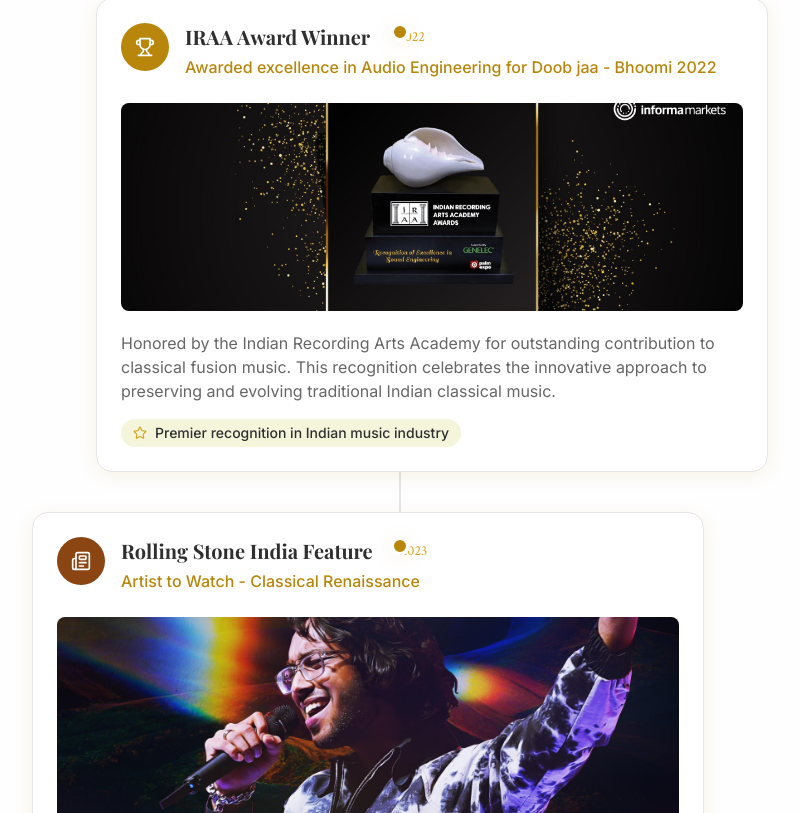
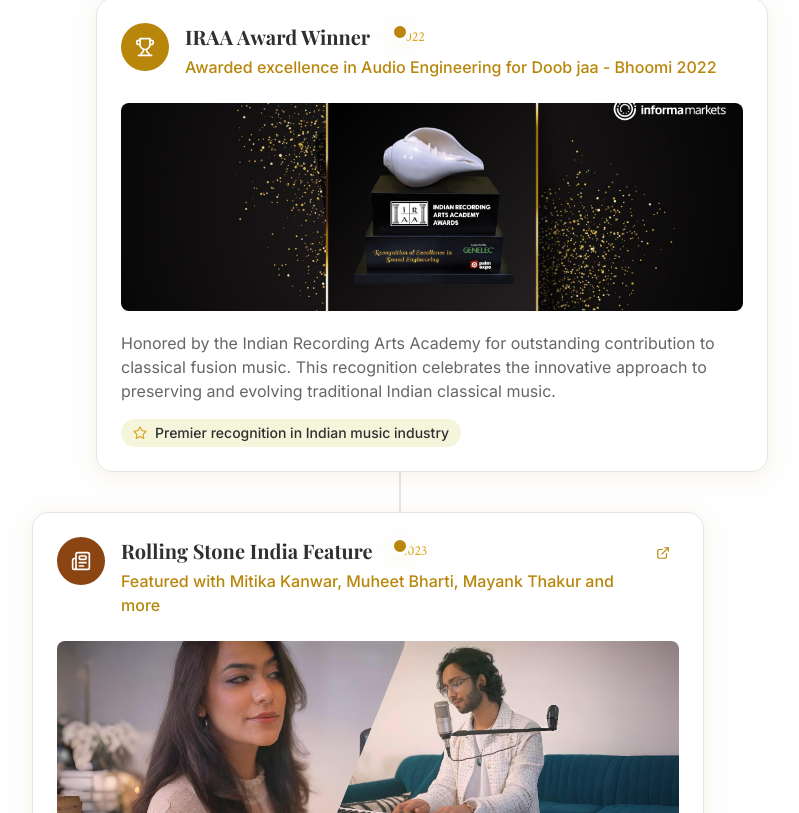
Before and after one commit to jeevijay-developers/muheet_bharti_portfolio, a React (Vite) app: page /recognition in a window 1280 px wide. Shown: the part 1987-2800 px from the top of the page, without its empty margins (240-1039 px from the left). Built offline with nearby package versions, Linux system fonts and the light colour scheme.

Commit message:
feat: add Rolling Stone India feature and update AchievementTimeline with new entries and links

```diff
--- a/src/pages/recognition-hub-awards-media-features/components/AchievementTimeline.jsx
+++ b/src/pages/recognition-hub-awards-media-features/components/AchievementTimeline.jsx
@@ -47,12 +47,13 @@
       category: 'media',
       year: '2023',
       title: 'Rolling Stone India Feature',
-      subtitle: 'Artist to Watch - Classical Renaissance',
+      subtitle: 'Featured with Mitika Kanwar, Muheet Bharti, Mayank Thakur and more',
       description: `Featured as one of the artists leading the classical music renaissance in India.
       The article highlighted the unique approach to bridging generational gaps in music appreciation
       and bringing classical music to contemporary audiences.`,
       significance: 'Major music publication recognition',
-      image: '/assets/banners/banner1.jpg',
+      link: "https://rollingstoneindia.com/rsdailymusic-heres-what-were-listening-to-today-417/amp/",
+      image: 'public/assets/thumbnail/rollingstoneindia.jpg',
       icon: 'Newspaper',
       color: 'secondary'
     },
@@ -61,10 +62,8 @@
       category: 'education',
       year: '2021',
       title: 'Berklee College of Music',
-      subtitle: 'Outstanding Alumni Achievement Award',
-      description: `Recognized by Berklee College of Music for exceptional achievement in world music fusion
-      and for representing the institution's values of musical innovation and cultural bridge-building
-      on the global stage.`,
+      subtitle: 'Asia Scholarship Recipient & Magna Cum Laude Graduate',
+      description: `Awarded the prestigious Berklee Asia Scholarship and graduated with Magna cum laude honours in Contemporary Writing and Production. Recognized for academic excellence, creative leadership, and outstanding achievement in contemporary music education.`,
       significance: 'Academic excellence recognition',
       image: '/assets/images/college.jpg',
       icon: 'GraduationCap',
@@ -74,12 +73,10 @@
       id: 7,
       category: 'industry',
       year: '2021',
-      title: 'Music India Award',
-      subtitle: 'Classical Musician of the Year',
-      description: `Honored with the Classical Musician of the Year award for outstanding contribution
-      to preserving and innovating within the Senia Gharana tradition, and for exceptional performances
-      that bridge classical and contemporary music.`,
-      significance: 'National industry recognition',
+      title: 'Times Square Feature with Salim-Sulaiman',
+      subtitle: 'Bhoomi 22 Album – Times Square Billboard',
+      description: `Featured on the iconic Times Square billboard in New York alongside Salim-Sulaiman for the song in the Bhoomi 22 album. This milestone highlights international recognition and celebrates the global reach of Indian music collaborations.`,
+      significance: 'Global media recognition',
       image: '/assets/banners/billboards.jpg',
       icon: 'Award',
       color: 'accent'
@@ -145,10 +142,19 @@
                     ? 'md:pr-6 lg:pr-12 xl:pr-16'
                     : 'md:pl-6 lg:pl-12 xl:pl-16'
                 }`}>
-                  <div className="bg-card rounded-xl lg:rounded-2xl p-4 md:p-5 lg:p-6 shadow-contemplative border border-border musical-hover group max-w-2xl mx-auto md:max-w-lg lg:max-w-xl xl:max-w-2xl">
+                  <div
+                    className={`bg-card rounded-xl lg:rounded-2xl p-4 md:p-5 lg:p-6 shadow-contemplative border border-border musical-hover group max-w-2xl mx-auto md:max-w-lg lg:max-w-xl xl:max-w-2xl ${
+                      achievement?.link ? 'cursor-pointer hover:shadow-grandeur hover:border-primary/30 transition-all duration-300' : ''
+                    }`}
+                    onClick={() => {
+                      if (achievement?.link) {
+                        window.open(achievement.link, '_blank', 'noopener,noreferrer');
+                      }
+                    }}
+                  >
                     {/* Header */}
                     <div className="flex flex-col sm:flex-row sm:items-start sm:justify-between mb-4 md:mb-6 gap-3">
-                      <div className="flex items-start space-x-3 md:space-x-4">
+                      <div className="flex items-start space-x-3 md:space-x-4 flex-1">
                         <div className={`w-10 h-10 md:w-12 md:h-12 bg-${achievement?.color} rounded-full flex items-center justify-center flex-shrink-0`}>
                           <Icon name={achievement?.icon} size={18} color="white" className="md:w-5 md:h-5" />
                         </div>
@@ -164,6 +170,11 @@
                           <p className="text-primary font-medium text-sm md:text-base">{achievement?.subtitle}</p>
                         </div>
                       </div>
+                      {achievement?.link && (
+                        <div className="flex items-center justify-center w-8 h-8 bg-primary/10 rounded-full group-hover:bg-primary group-hover:text-white transition-all duration-300 flex-shrink-0">
+                          <Icon name="ExternalLink" size={14} className="text-primary group-hover:text-white" />
+                        </div>
+                      )}
                     </div>
 
                     {/* Image */}
```
Also changed, not shown: public/assets/thumbnail/rollingstoneindia.jpg (added), public/assets/thumbnail/rollingstoneindia.png (added).
